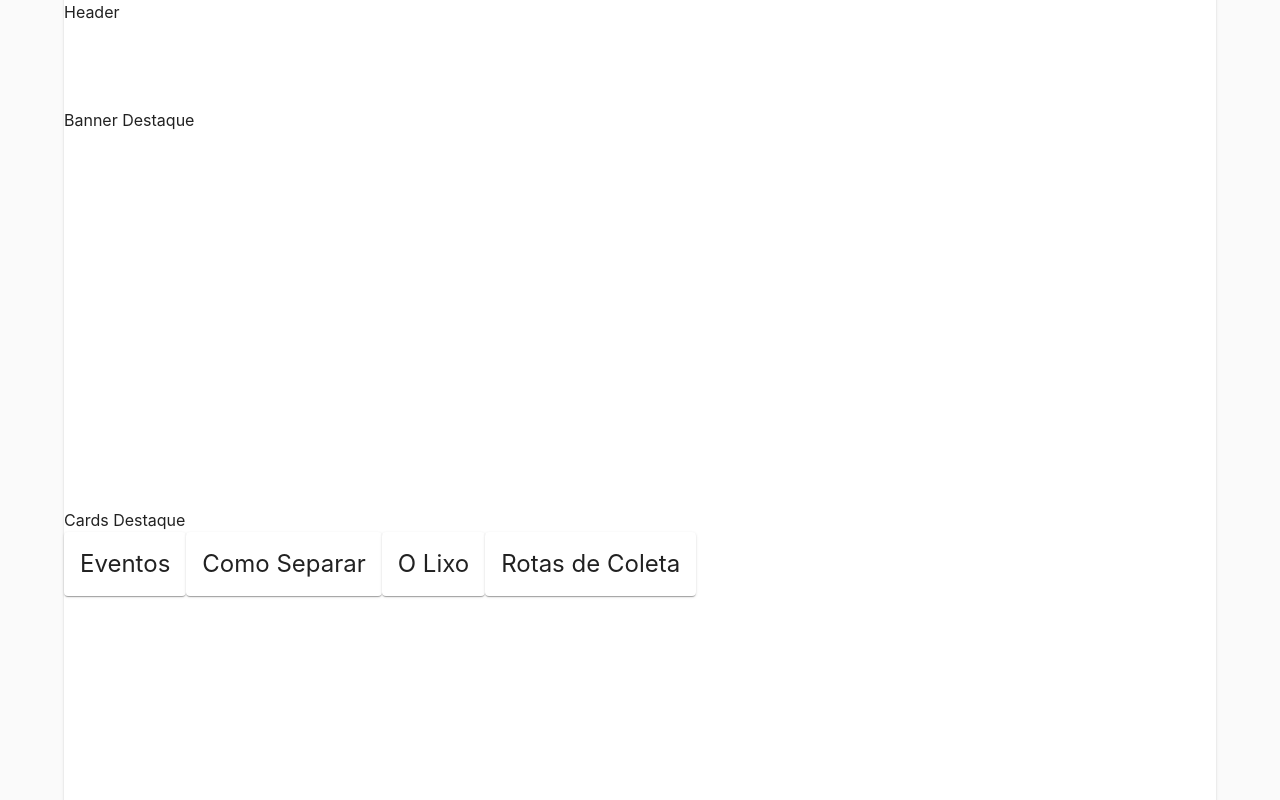
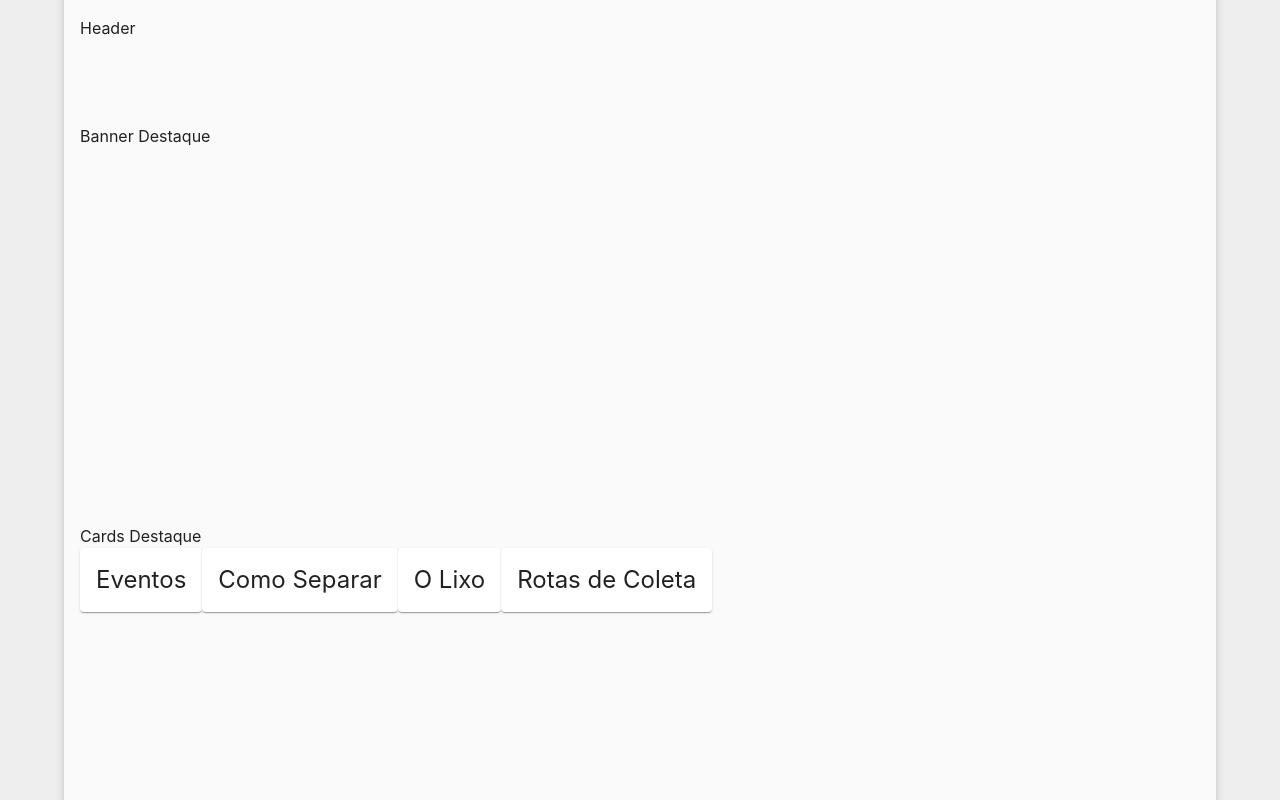
Before and after one commit to ICEI-PUC-Minas-PMV-SInt/pmv-sint-2023-1-e2-proj-front-t1-grupo-2-eixo-2, a React (Vite) app in the folder webapp/: page / in a window 1280 px wide. Shown: the top 800 px of the page. Built offline with nearby package versions, Linux system fonts and the light colour scheme.

Commit message:
Configuração do container global da Aplicação

```diff
--- a/webapp/src/App.jsx
+++ b/webapp/src/App.jsx
@@ -1,4 +1,10 @@
-import { Container, createTheme, Paper, ThemeProvider } from "@mui/material";
+import {
+  Box,
+  Container,
+  createTheme,
+  Paper,
+  ThemeProvider,
+} from "@mui/material";
 import CssBaseline from "@mui/material/CssBaseline";
 import { green, lightBlue, grey } from "@mui/material/colors";
 import React from "react";
@@ -8,7 +14,7 @@ import { Router } from "./Router";
 const theme = createTheme({
   palette: {
     background: {
-      default: grey[50],
+      default: grey[200],
     },
     primary: {
       main: green[500],
@@ -27,11 +33,11 @@ export function App() {
     <ThemeProvider theme={theme}>
       <CssBaseline />
       <Container maxWidth="lg">
-        <Paper>
+        <Box boxShadow={`0 0 8px ${grey[400]}`} bgcolor={grey[50]}>
           <BrowserRouter>
             <Router />
           </BrowserRouter>
-        </Paper>
+        </Box>
       </Container>
     </ThemeProvider>
   );
--- a/webapp/src/pages/Home/Home.jsx
+++ b/webapp/src/pages/Home/Home.jsx
@@ -3,8 +3,8 @@ import Grid from "@mui/material/Unstable_Grid2";
 import Box from "@mui/material/Box";
 function Home() {
   return (
-    <Box sx={{ flex: 1 }}>
-      <Grid container spacing={2}>
+    //<Box sx={{ flex: 1 }}>
+    <Grid container p={2} spacing={2}>
       <Grid height={108} xs={12}>
         <Typography>Header</Typography>
       </Grid>
@@ -63,7 +63,7 @@ function Home() {
         <Typography>Footer</Typography>
       </Grid>
     </Grid>
-    </Box>
+    //</Box>
   );
 }
 
```
Lines whose indentation alone changed are shown as unchanged.
